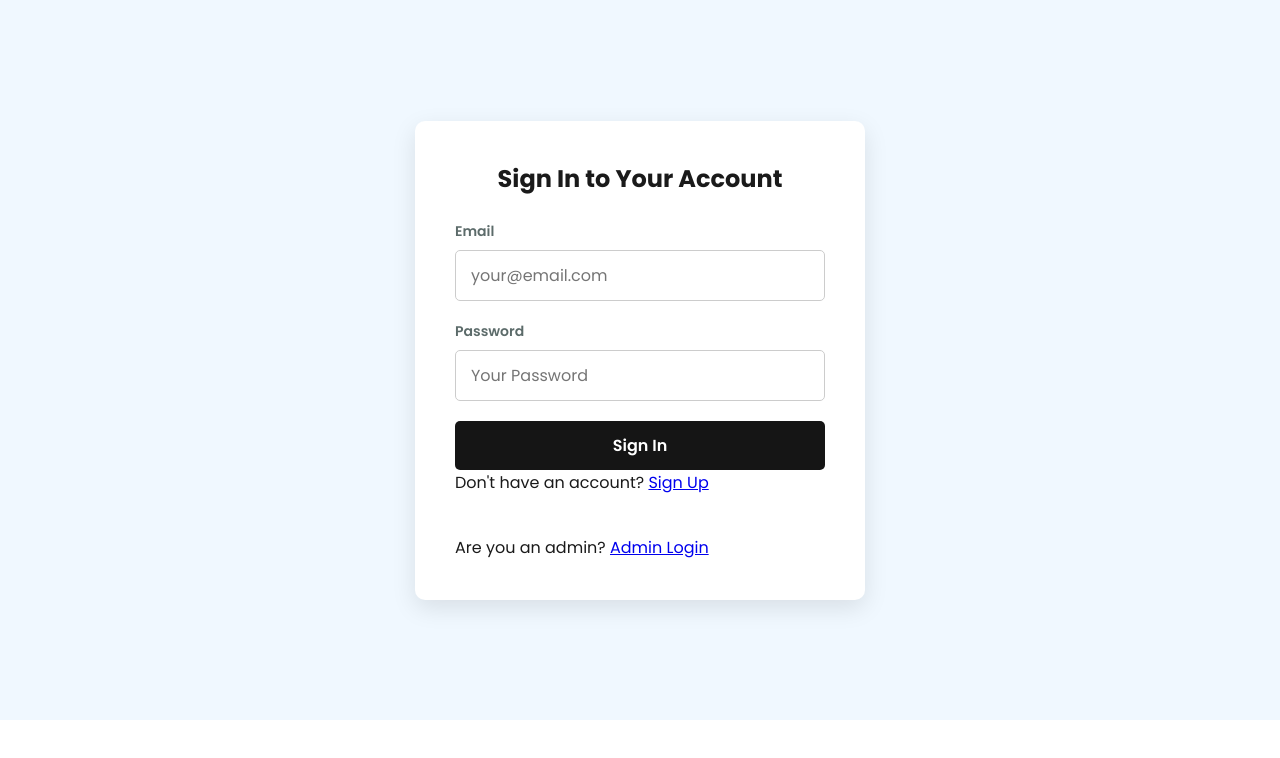
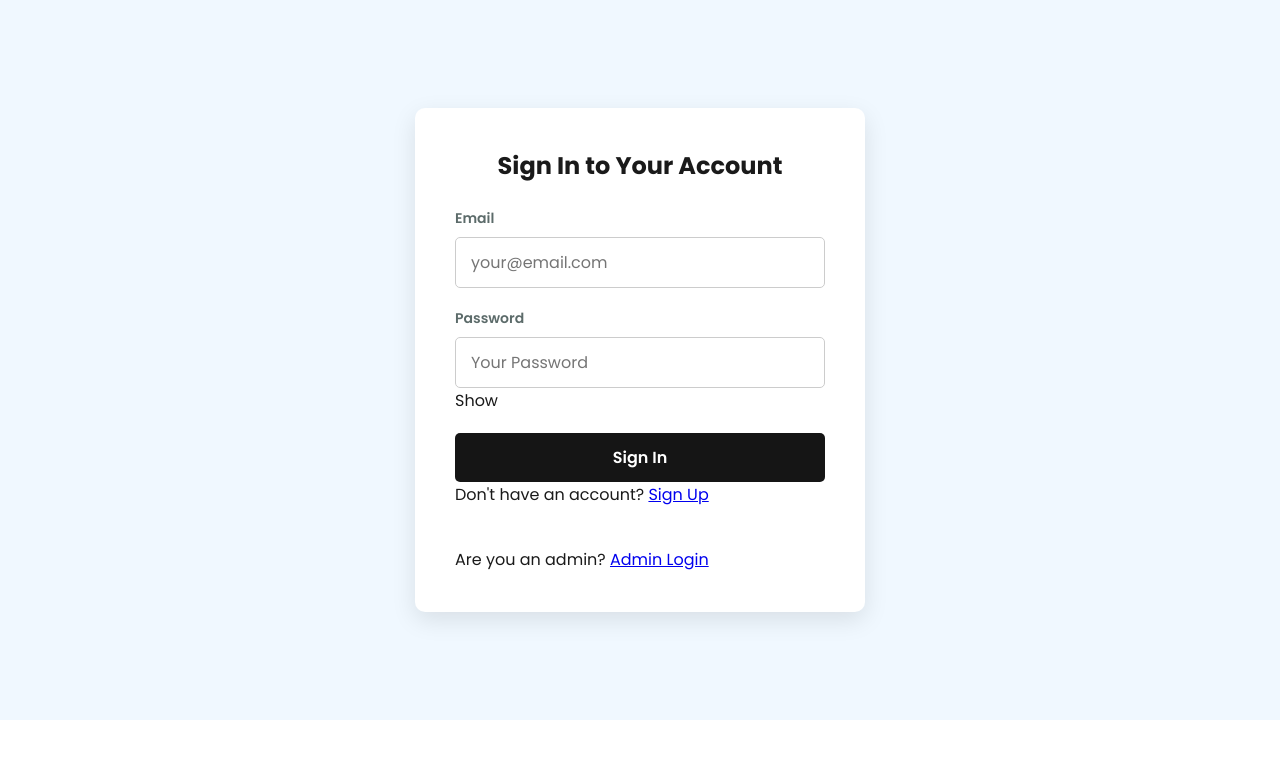
Before and after one commit to gouthamkrishna-circle/portfolio-builder-project, a website: page login.html in a window 1280 px wide. Drawn offline with nearby package versions, Linux system fonts and the light colour scheme.

Commit message:
feat: Add password toggles and feedback page instructions

```diff
--- a/login.html
+++ b/login.html
@@ -19,7 +19,10 @@
                 </div>
                 <div class="input-group">
                     <label for="signin-password">Password</label>
-                    <input type="password" id="signin-password" name="password" placeholder="Your Password" required autocomplete="current-password">
+                    <div class="password-wrapper"> <!-- Added wrapper for styling -->
+                        <input type="password" id="signin-password" name="password" placeholder="Your Password" required autocomplete="current-password">
+                        <span id="toggle-password" class="password-toggle">Show</span> <!-- The toggle button -->
+                    </div>
                 </div>
                 <button type="submit" class="btn-submit">Sign In</button>
                 <p class="form-switch-text">Don't have an account? <a href="signup.html">Sign Up</a></p>
```
Also changed, not shown: admin-login.html (+4 -1 lines), signup.html (+4 -1 lines).
